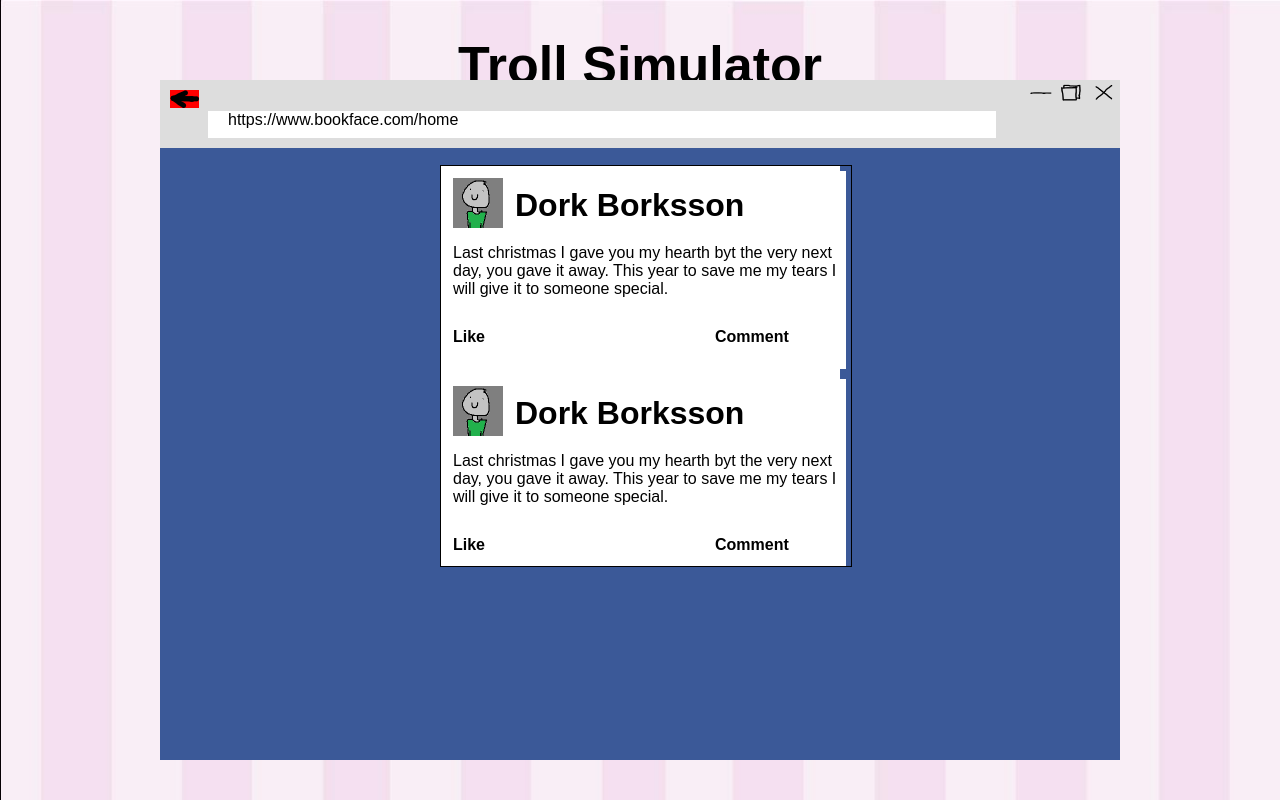
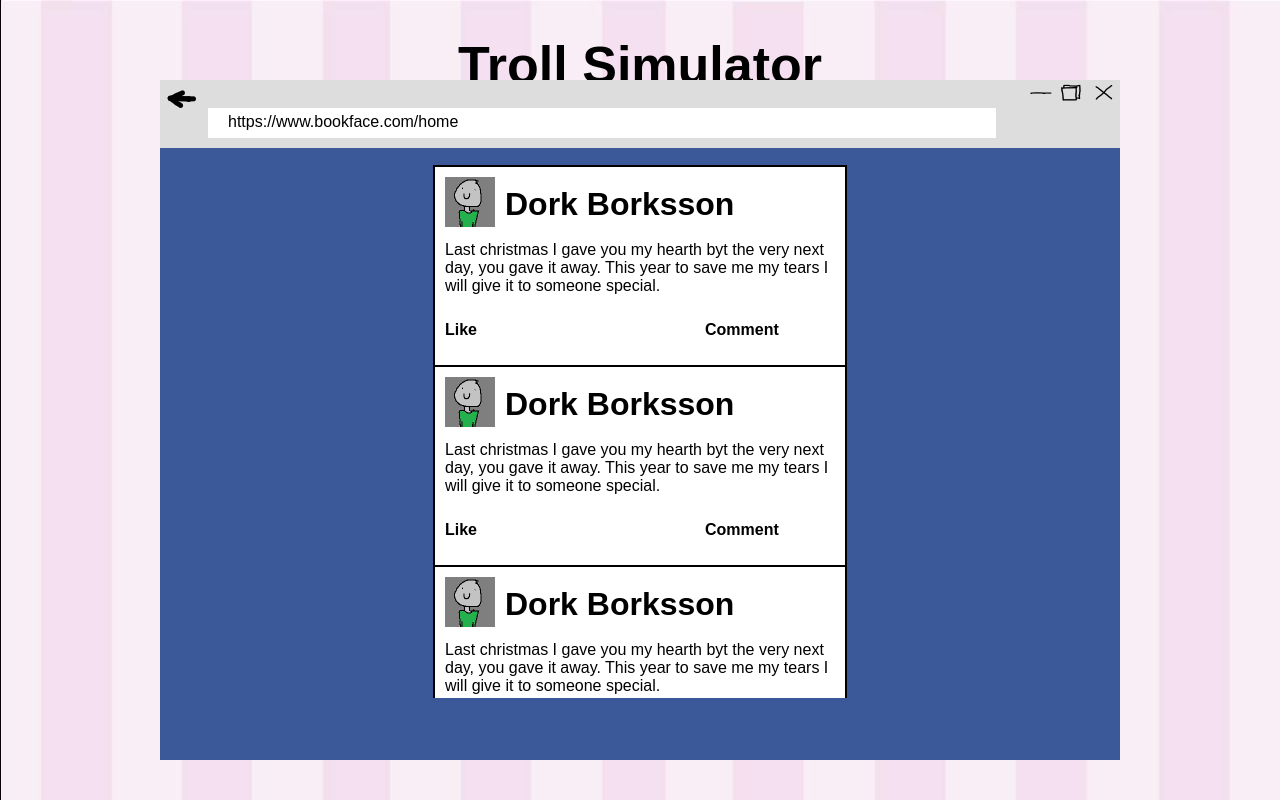
Before and after one commit to perblawiik/the-cake, a React (Create React App) app: page / in a window 1280 px wide. Both pictures are taken after a click on the picture 184 px from the left and 99 px from the top of the page. Built offline with nearby package versions, Linux system fonts and the light colour scheme.

Commit message:
Small fixes
Scrollbar in the post table is now hidden.

```diff
--- a/src/js/classes/BrowserField.js
+++ b/src/js/classes/BrowserField.js
@@ -15,31 +15,22 @@ class BrowserField extends Component {
 
 		const containerStyle = {
 			position: 'absolute', width: '100%', height: '10%', backgroundColor: '#dddddd'
-		}
+		};
 
 		const textFieldStyle = {
-			position: 'absolute', width: '80%', height: '40%', backgroundColor: 'white', bottom: '15%', left: '5%', paddingLeft: '20px'
-		}
+			position: 'absolute', width: '80%', height: '25px', backgroundColor: 'white', bottom: '15%', left: '5%', paddingLeft: '20px', paddingTop: '5px'
+		};
 
 		const textStyle = {
 			margin: '0'
-		}
+		};
 
 		const imageStyle = {
-			position: 'absolute',
-			width: '10%',
-			height: '35%',
-			right: 0,
-			cursor: 'pointer'
-		}
+			position: 'absolute', width: '10%', height: '35%', right: 0, cursor: 'pointer'
+		};
 
-		// Css style for arrow "button"
         const arrowStyle = {
-            backgroundColor: 'red',
-            position: 'absolute',
-            left: '10px',
-            top: '10px',
-            cursor: 'pointer'
+            position: 'absolute', left: '7px', top: '10px', cursor: 'pointer'
         };
 
 		return (
--- a/src/js/classes/MainPage.js
+++ b/src/js/classes/MainPage.js
@@ -8,50 +8,59 @@ class MainPage extends Component {
 
 	render () {
 
-		const windowStyle = {
+		const newsFlowInner = {
             backgroundColor: 'white',
             position: 'absolute',
             margin: 'auto',
+            top: 0,
+			bottom: '5%',
+            width: '450px',
+            overflow: 'hidden',
+            overflowY: 'scroll'
+        };
+
+        const newsFlowOuter = {
+            position: 'absolute',
+            margin: 'auto',
             top: '12.5%',
+            bottom: '5%',
             left: '12.5%',
             right: '12.5%',
-            width: '400px',
-
+            width: '414px',
+            overflow: 'hidden'
         };
 
         const tableStyle = {
-
-        	maring: 0,
+        	margin: 0,
         	padding: 0,
-        	overflow: 'hidden',
-        	overflowY: 'scroll',
         	display: 'block',
-        	height: '400px',
         	border: '1px solid black'
-        }
+        };
 
 		return (
 			<div style={{width: '100%', height: '100%'}}>
-				<div style={windowStyle}>
+				<div style={newsFlowOuter}>
+					<div style={newsFlowInner}>
 						<thead>
 							<tbody style={tableStyle}>
 								<tr>
-								<td>
-									<Post name='Dork Borksson' text='Last christmas I gave you my hearth byt the very next day, you gave it away. This year to save me my tears I will give it to someone special.'/>
+									<td style={{border:'1px solid black'}}>
+										<Post name={postInfo.lvl01.p01.userName} text={postInfo.lvl01.p01.text}/>
 									</td>
 								</tr>
 								<tr>
-								<td>
-									<Post name='Dork Borksson' text='Last christmas I gave you my hearth byt the very next day, you gave it away. This year to save me my tears I will give it to someone special.'/>
+									<td style={{border:'1px solid black'}}>
+										<Post name={postInfo.lvl01.p01.userName} text={postInfo.lvl01.p01.text}/>
 									</td>
 								</tr>
 								<tr>
-								<td>
-									<Post name='Dork Borksson' text='Last christmas I gave you my hearth byt the very next day, you gave it away. This year to save me my tears I will give it to someone special.'/>
+									<td style={{border:'1px solid black'}}>
+										<Post name={postInfo.lvl01.p01.userName} text={postInfo.lvl01.p01.text}/>
 									</td>
 								</tr>
 							</tbody>
 						</thead>
+					</div>
 				</div>
             </div>
 		);
--- a/src/js/classes/Post.js
+++ b/src/js/classes/Post.js
@@ -2,22 +2,7 @@ import React, { Component } from 'react';
 
 import '../../css/Post.css';
 
-// Global GameState object
-const GameState = {
-    LOGIN_PAGE: 0,
-    MAIN_PAGE: 1
-};
-
 class Post extends Component {
-
-    constructor(props){
-        super(props);
-        this.state = {
-            gameState: GameState.MAIN_PAGE
-        };
-
-
-    }
 
     render() {
 
@@ -28,7 +13,8 @@ class Post extends Component {
             <div className='mainWindowPost'>
                 {/**/}
                 {/* Table 1: Contains information of the post */}
-                <table >
+                <thead>
+                    <tbody>
                         <tr className='userBar'>
                             <td className='userFaceContainer'>
                                 <img className='userFace' src={imageUrl} alt='x'/>
@@ -37,18 +23,18 @@ class Post extends Component {
                                 {this.props.name}
                             </td>
                         </tr>
-
                         <tr className='textBar'>
                              {/*colspan -> 1 cell spans 2 cells*/}
-                        <td colspan='2' className='postText'>
+                            <td colSpan='2' className='postText'>
                                 {this.props.text}
                             </td>
                         </tr>
-
-                </table>
+                    </tbody>
+                </thead>
 
                 {/*Table 2: Contains reaction and comment button*/}
-                <table>
+                <thead>
+                    <tbody>
                         <tr className='reactionBar'>
                             <td className='likeButton'>
                                 <p>
@@ -63,9 +49,9 @@ class Post extends Component {
                                 </p>
                             </td>
                         </tr>
-                </table>
+                    </tbody>
+                </thead>
             </div>
-
             );
     }
 }
--- a/src/json/posts.json
+++ b/src/json/posts.json
@@ -1,15 +1,15 @@
 
 {
         "lvl01" : {
-                "01": {
-                	"userName": "Durka Durka",
-                	"imageFile": "durka.png"
+                "p01": {
+                        "userName": "Dork Borksson",
+                        "text": "Last christmas I gave you my hearth byt the very next day, you gave it away. This year to save me my tears I will give it to someone special."
                 },
-                "02": {
+                "p02": {
                         "userName": "Burka Burka",
                         "imageFile": "burka.png"
                 },
-                "03": {
+                "p03": {
                         "userName": "Merka Merka",
                         "imageFile": "merka.png"
                 }
```
Lines whose indentation alone changed are shown as unchanged.
